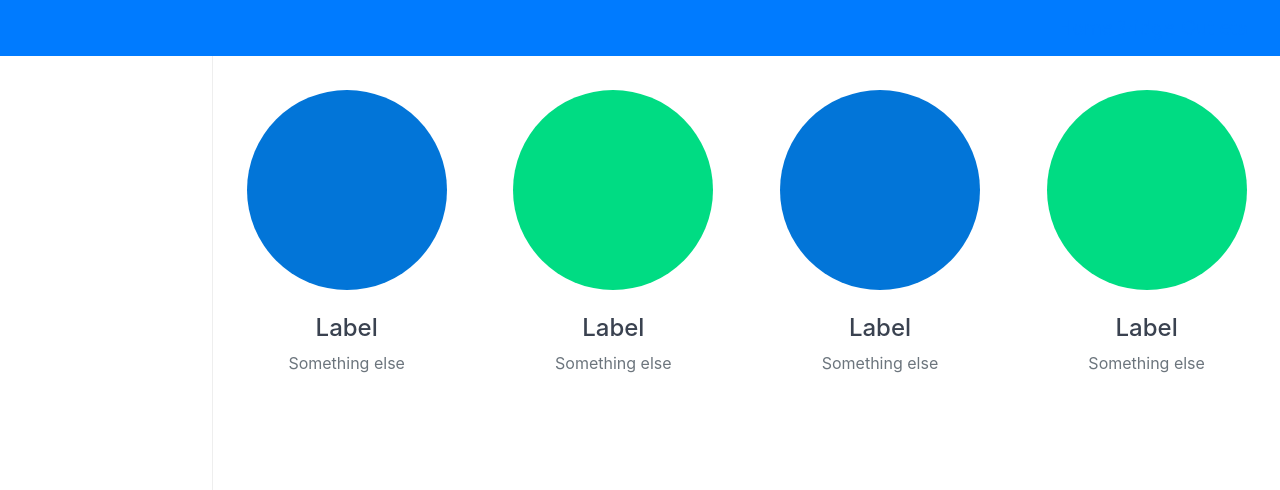
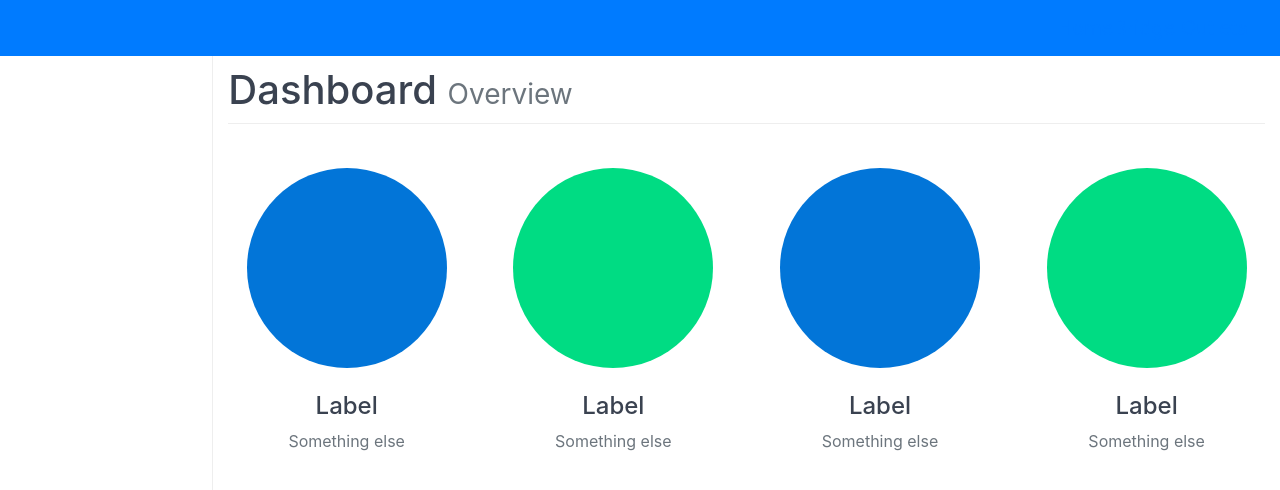
Before and after one commit to trentrand/homekit-outlets, an Angular app in the folder web/: page /dashboard/overview in a window 1280 px wide. Shown: the top 490 px of the page. Built offline with nearby package versions, Linux system fonts and the light colour scheme.

Commit message:
Add title to dashboard parent template

```diff
--- a/web/src/app/dashboard/dashboard.component.html
+++ b/web/src/app/dashboard/dashboard.component.html
@@ -2,6 +2,7 @@
   <div class="row">
     <sidebar> </sidebar>
     <main class="col-sm-9 offset-sm-3 col-md-10 offset-md-2 pt-3">
+      <h1>{{parentTitle | titlecase }} <small class="text-muted">{{childTitle | titlecase }}</small></h1>
       <router-outlet></router-outlet>
     </main>
   </div>
--- a/web/src/app/dashboard/dashboard.component.ts
+++ b/web/src/app/dashboard/dashboard.component.ts
@@ -1,5 +1,8 @@
 import { Component, OnInit } from '@angular/core';
 import { Router, ActivatedRoute } from "@angular/router";
+
+import 'rxjs/add/operator/filter';
+import 'rxjs/add/operator/map';
 
 @Component({
   selector: 'dashboard',
@@ -7,8 +10,13 @@ import { Router, ActivatedRoute } from "@angular/router";
   styleUrls: ['./dashboard.component.scss']
 })
 export class DashboardComponent implements OnInit {
+  parentTitle: string = "dashboard";
+  childTitle: string = "overview";
 
   constructor(router: Router, route: ActivatedRoute) {
+    router.events.subscribe((val) => {
+      this.childTitle = route.firstChild.routeConfig.path
+    });
   }
 
   ngOnInit() {
```
